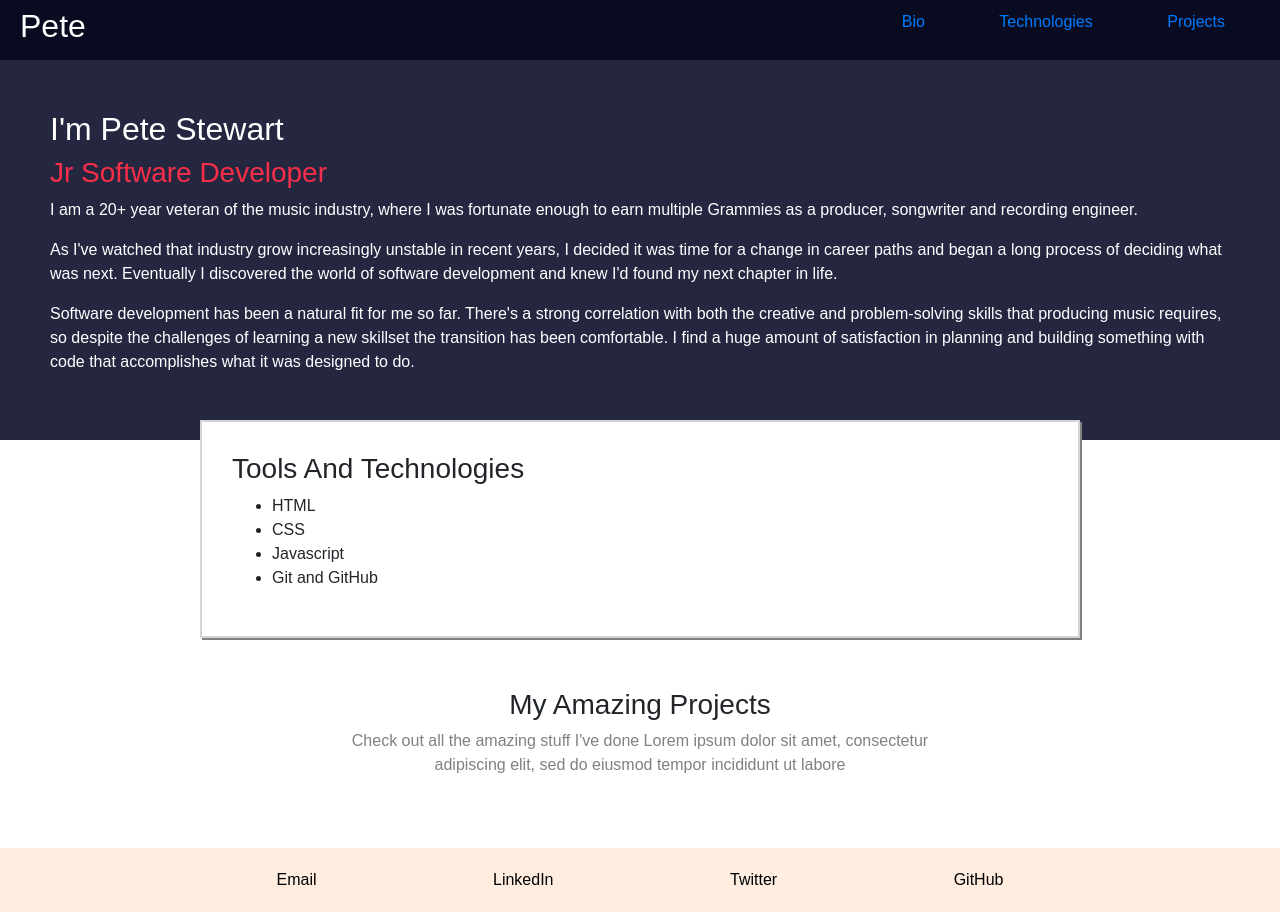
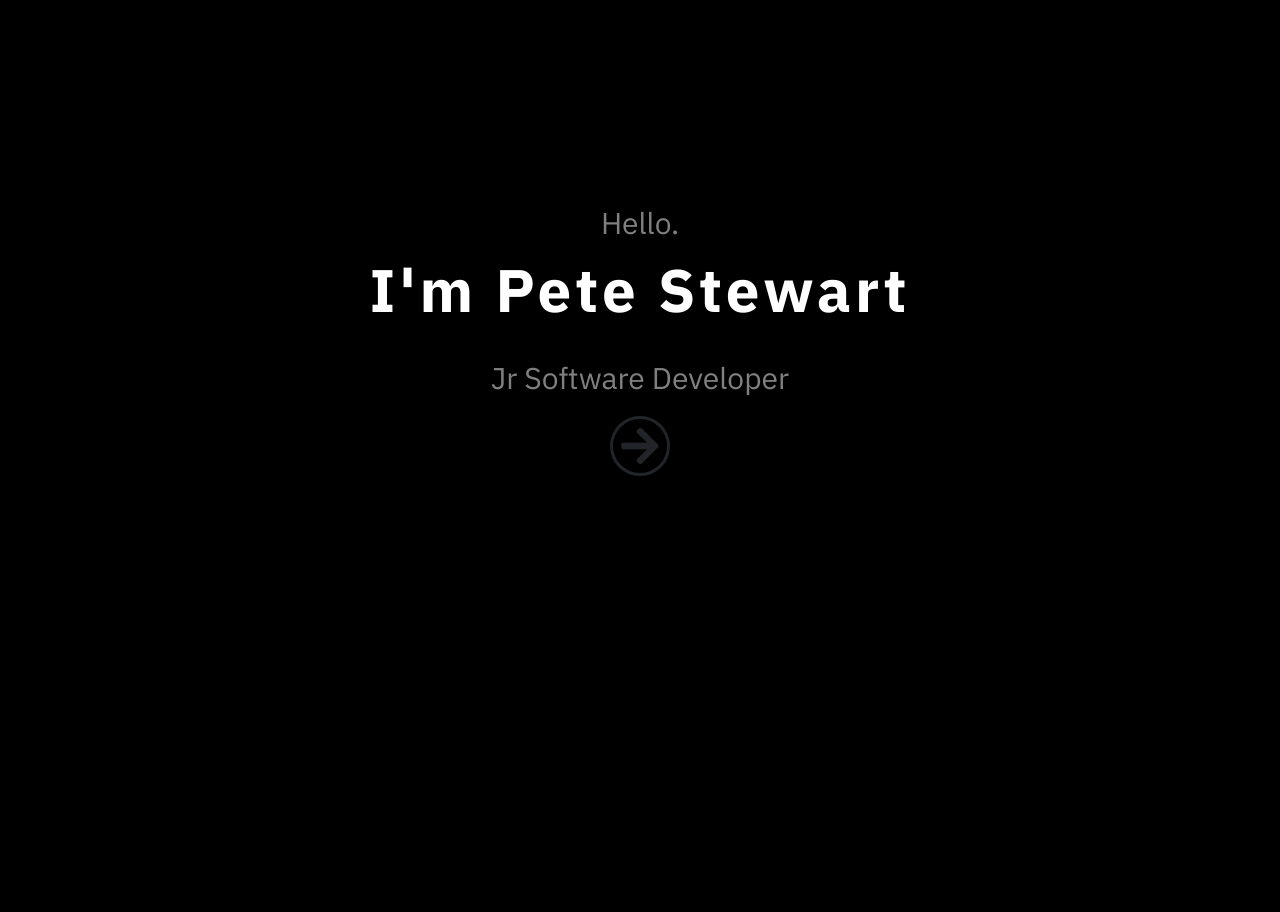
Before and after one commit to petestewart/personal-bio-site, a website built with webpack: page src/index.html in a window 1280 px wide. After the commit the page ends 800 px from the top, so only its background shows below. Built offline with nearby package versions, Linux system fonts and the light colour scheme; no server answers.

Commit message:
played with welcome splash screen

```diff
--- a/src/index.html
+++ b/src/index.html
@@ -4,37 +4,52 @@
   <meta name="viewport" content="width=device-width, initial-scale=1.0">
   <meta http-equiv="X-UA-Compatible" content="ie=edge">
   <title>Pete Stewart</title>
+  <link href="https://fonts.googleapis.com/css2?family=IBM+Plex+Sans:wght@400;500;700&display=swap" rel="stylesheet">
 </head>
 
 <body>
-    <header>
+<div class="mycontainer">
+  <span class="text0">Hello.</span>
+  <span class="text1">I'm Pete Stewart</span>
+  <span class="text2">Jr Software Developer</span>
+  <!-- <button type="button" class="btn btn-secondary">View my work</button> -->
+  <div class="fa-stack fa-lg m-3 down-button">
+    <i class="fa fa-arrow-right fa-2x" aria-hidden="true"></i>
+  </div>
+
+</div>
+
+
+
+
+
+    <!-- <header>
         <div id="site-title">
             <h2>Pete</h2>
-        </div>
+        </div> -->
         <!-- Navigation -->
-        <nav>
+        <!-- <nav>
             <ul id="navLinks">
             <li><a href="#navToBio">Bio</a></li>
             <li><a href="#navToTechnologies">Technologies</a></li>
             <li><a href="#navToProjects">Projects</a></li>
             </ul>
-        </nav>
+        </nav> -->
         <!-- End Navigation -->
-    </header>
+    <!-- </header> -->
   <!-- Primary View -->
-  <div class="fullPage" id="bioPage">
-    <div class="section-title">
-      <a id="navToBio"><h2>I'm Pete Stewart</h2></a>
-    </div>
-    <div class="section-content">
+  <!-- <div class="fullPage" id="bioPage">
+    <div class="section-title"> -->
+      <!-- <a id="navToBio"><h>I'm Pete Stewart</h2></a> -->
+    <!-- </div> -->
+    <!-- <div class="section-content">
         <h3><span class="highlight-text">Jr Software Developer</span></h3>
         <p>I am a 20+ year veteran of the music industry, where I was fortunate enough to earn multiple Grammies as a producer, songwriter and recording engineer.</p>
         <p>As I've watched that industry grow increasingly unstable in recent years, I decided it was time for a change in career paths and began a long process of deciding what was next. Eventually I discovered the world of software development and knew I'd found my next chapter in life.</p>
         <p>Software development has been a natural fit for me so far. There's a strong correlation with both the creative and problem-solving skills that producing music requires, so despite the challenges of learning a new skillset the transition has been comfortable. I find a huge amount of satisfaction in planning and building something with code that accomplishes what it was designed to do.</p>
-    </div>
-
-  </div>
-  <div class="fullPage" id="technologiesPage">
+    </div> -->
+  <!-- </div> -->
+  <!-- <div class="fullPage" id="technologiesPage">
     <div class="section-title">
       <a id="navToTechnologies"><h3>Tools And Technologies</h3></a>
     </div>
@@ -46,27 +61,25 @@
             <li>Git and GitHub</li>
         </ul>
     </div>
+  </div> -->
 
-  </div>
-  <div class="fullPage" id="projectsPage">
+  <!-- <div class="fullPage" id="projectsPage">
     <div class="section-title">
       <a id="navToProjects"><h3>My Amazing Projects</h3></a>
         <p class="subheading">Check out all the amazing stuff I've done Lorem ipsum dolor sit amet, consectetur adipiscing elit, sed do eiusmod tempor incididunt ut labore </p>
     </div>
     <div id="projectsGrid"></div>
-
-
-  </div>
+  </div> -->
   <!-- End Primary View -->
 
   <!-- Footer -->
-  <footer class="page-footer">
+  <!-- <footer class="page-footer">
     <a href="#" class="contact-link">Email</a>
     <a href="https://www.linkedin.com/in/peteastewart/" target="_blank" class="contact-link">LinkedIn</a>
     <a href="https://twitter.com/petestewart" target="_blank" class="contact-link">Twitter</a>
     <a href="https://github.com/petestewart72" target="_blank" class="contact-link">GitHub</a>
-    <!-- TODO: Fill in contact info here: Include things like email, LinkedIn, Twitter and GitHub links. -->
-  </footer>
+    TODO: Fill in contact info here: Include things like email, LinkedIn, Twitter and GitHub links.
+  </footer> -->
   <!-- End Footer -->
 </body>
 </html>
--- a/src/styles/main.scss
+++ b/src/styles/main.scss
@@ -1,10 +1,139 @@
 @import "~bootstrap/scss/bootstrap";
 @import "~@fortawesome/fontawesome-free/css/all.min.css";
 
+* {
+    padding: 0;
+    margin: 0;
+}
+
 body {
-    background-color: white;
-    font-family: 'Source Sans Pro', sans-serif;
+    background-color: black;
+    font-family: 'IBM Plex Sans', 'Source Sans Pro', sans-serif;
 }
+
+
+
+.mycontainer {
+    margin-top: 200px;
+    // text-align: center;
+    display: flex;
+    flex-direction: column;
+    align-items: center;
+    // position: absolute;
+    // top: 50%;
+    // left: 50%;
+    // transform: translate(-50%, -50%);
+
+    span {
+        display: block;
+        // text-transform: uppercase;
+    }
+
+    .text0 {
+        font-size: 30px;
+        color: grey;
+        animation: fadein 1s 1;
+    }
+
+    .text1 {
+        text-align: center;
+        color: white;
+        font-size: 60px;
+        font-weight: 700;
+        width: 100%;
+        letter-spacing: 4px;
+        margin-bottom: 20px;
+        background: black;
+        position: relative;
+        animation: text 4s 1;
+        // z-index: 5;
+    }
+
+    .text2 {
+        font-size: 30px;
+        color: grey;
+        // z-index: 1;
+        // animation: text 3s 1;
+    }
+
+    @keyframes fadein {
+        0%{
+            filter: blur(1.5rem);
+        }
+        30%{
+            filter: blur(.5rem);
+        }
+        100%{
+            filter: blur(0);
+        }
+    }
+
+    @keyframes text {
+        0%{
+            color: black;
+            margin-bottom: -40px;
+        }
+        25%{
+            color: black;
+            margin-bottom: -40px;
+        }
+        50%{
+            letter-spacing: 12px;
+            margin-bottom: -40px;
+        }
+        75%{
+            letter-spacing: 4px;
+            margin-bottom: -40px;
+        }
+
+    }
+
+    .down-button {
+        border: 3px solid #212529;
+        color: #212529;
+        border-radius: 50%;
+        height: 60px;
+        width: 60px;
+        display: flex;
+        align-items: center;
+        justify-content: center;
+        transition: 300ms linear all;
+        animation: delay 5s 1;
+    }
+
+    .down-button:hover {
+        border: 3px solid grey;
+        color: grey;
+        transform: rotate(90deg);
+        // animation: rotate .5s 1;
+        transition: 300ms linear all;
+    }
+
+    @keyframes rotate {
+        0%{
+            transform: rotate(0deg)
+        }
+        50%{
+            transform: rotate(45deg)
+        }
+        100%{
+            transform: rotate(90deg)
+        }
+    }
+
+    @keyframes delay {
+        0%{
+            opacity: 0;
+        }
+        95%{
+            opacity: 0;
+        }
+        100%{
+            opacity: 1;
+        }
+    }
+}
+
 
 header {
     background-color: #090B20;
@@ -14,20 +143,19 @@ header {
     margin: 0 auto;
     align-items: center;
     justify-content: space-between;
-}
 
-header h1 {
-    display: flex;
-}
-
-nav ul {
-    text-align: center;
+    h1 {
+        display: flex;
+    }
 }
 
 nav ul li {
     display: inline-block;
     margin: 10px 35px;
 }
+
+
+
 
 #bioPage {
     background-color: #252740;
```
